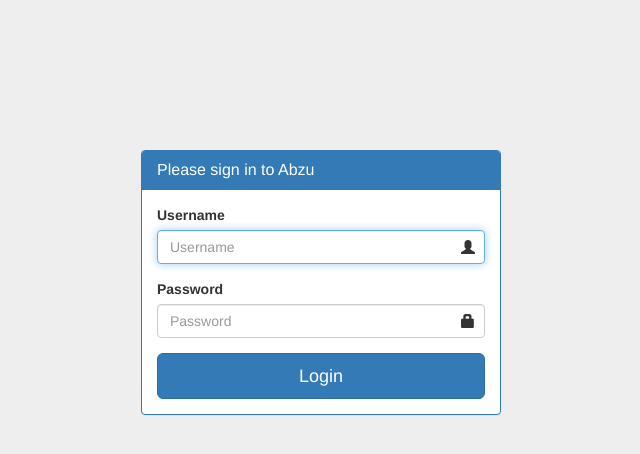
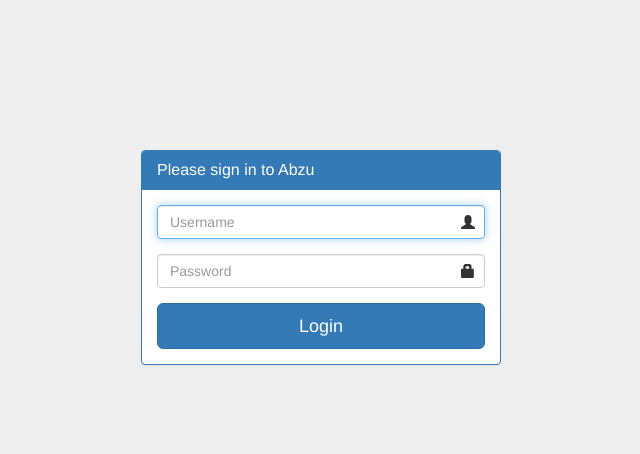
Before and after one commit to jacobm001/independence_water, a PHP site: page /login.php in a window 1280 px wide. Shown: the top 454 px of the page, without its empty margins (319-959 px from the left). Run offline with PHP 8.4, Linux system fonts and the light colour scheme.

Commit message:
fix alignment

```diff
--- a/login.php
+++ b/login.php
@@ -32,14 +32,14 @@
 				</div>
 				<div class="panel-body">
 					<form role="form" method="post" action="login.php">
-						<fieldset>
+						<!--<fieldset>-->
 							<div class="form-group has-feedback has-feedback-left">
-								<label class="control-label">Username</label>
+								<!--<label class="control-label">Username</label>-->
 								<input class="form-control" placeholder="Username" name="username" type="text" autofocus>
 								<i class="glyphicon glyphicon-user form-control-feedback"></i>
 							</div>
 							<div class="form-group has-feedback has-feedback-left">
-								<label class="control-label">Password</label>
+								<!--<label class="control-label">Password</label>-->
 								<input class="form-control" placeholder="Password" name="pass" type="password" value="">
 								<i class="glyphicon glyphicon-lock form-control-feedback"></i>
 							</div>
@@ -49,7 +49,7 @@
 
 							<!-- Change this to a button or input when using this as a form -->
 						  <!--  <a href="index.html" class="btn btn-lg btn-success btn-block">Login</a> -->
-						</fieldset>
+						<!--</fieldset>-->
 					</form>
 				</div>
 			</div>
```
